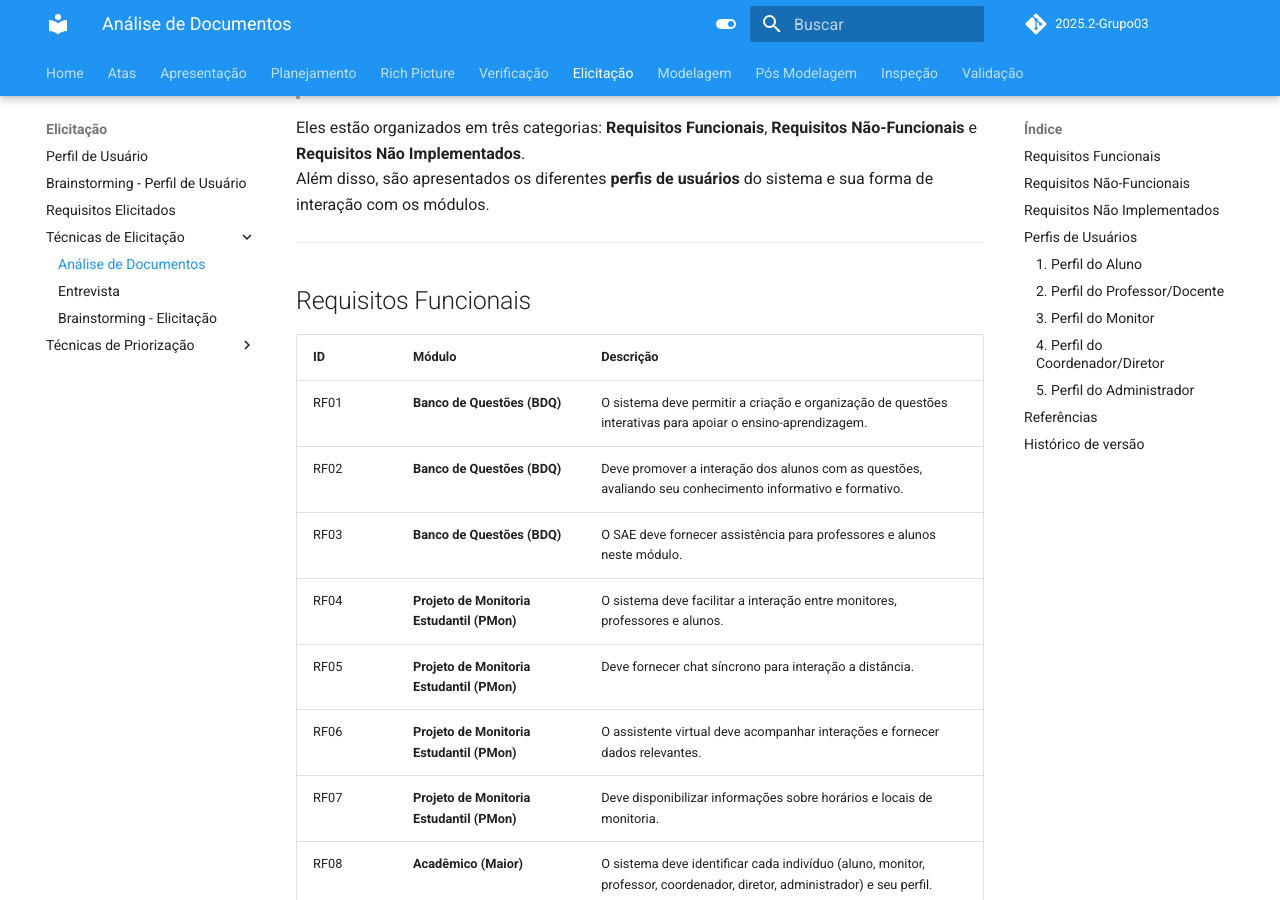
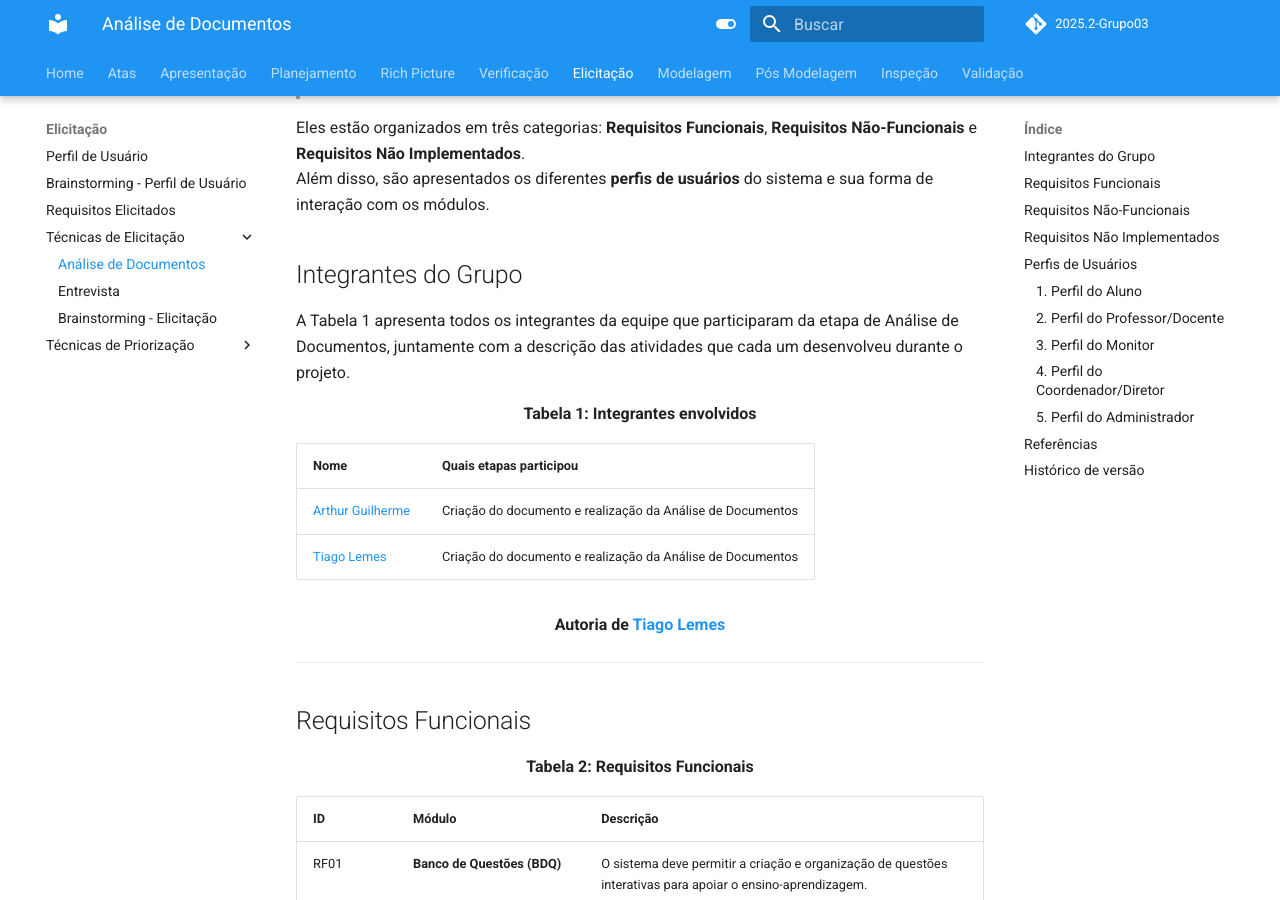
Before and after one commit to Requisitos-de-Software/2025.2-Grupo03, an MkDocs documentation site: the page built from docs/Elicitacao/analise_de_documentos.md, in a window 1280 px wide and 900 px high, scrolled down 391 px. Built offline with MkDocs 1.6.1 and Material for MkDocs 9.7.7, drawn with Linux system fonts in a browser that asks for light colours; comment, search, counter and statistics services are not loaded; some of the changed text lies outside the part shown.

Commit message:
Update analise_de_documentos.md

```diff
--- a/docs/Elicitacao/analise_de_documentos.md
+++ b/docs/Elicitacao/analise_de_documentos.md
@@ -12,9 +12,26 @@ A elicitação utilizou como base as seguintes páginas do SAE:
 Eles estão organizados em três categorias: **Requisitos Funcionais**, **Requisitos Não-Funcionais** e **Requisitos Não Implementados**.
 Além disso, são apresentados os diferentes **perfis de usuários** do sistema e sua forma de interação com os módulos.
 
+## Integrantes do Grupo
+
+A Tabela 1 apresenta todos os integrantes da equipe que participaram da etapa de Análise de Documentos, juntamente com a descrição das atividades que cada um desenvolveu durante o projeto.
+
+<div align="center"><strong>Tabela 1: Integrantes envolvidos</strong></div>
+
+| **Nome** | **Quais etapas participou** |
+|------|-------------------------|
+| [Arthur Guilherme](https://github.com/ArthurGuilher62) | Criação do documento e realização da Análise de Documentos |
+| [Tiago Lemes](https://github.com/TiagoTeixeira-2005) | Criação do documento e realização da Análise de Documentos |
+
+<div align="center">
+  <strong>Autoria de <a href="https://github.com/TiagoTeixeira-2005">Tiago Lemes</a></strong>
+</div>
+
 
 ---
 ## Requisitos Funcionais
+
+<div align="center"><strong>Tabela 2: Requisitos Funcionais</strong></div>
 
 | ID   | Módulo | Descrição |
 |------|--------|-----------|
@@ -54,6 +71,8 @@ Além disso, são apresentados os diferentes **perfis de usuários** do sistema
 
 ## Requisitos Não-Funcionais
 
+<div align="center"><strong>Tabela 3: Requisitos Não-Funcionais</strong></div>
+
 | ID  | Categoria     | Descrição |
 |-----|---------------|-----------|
 | RNF01 | **Usabilidade** | - A interface deve se adaptar automaticamente ao perfil de cada indivíduo (aluno, monitor, professor, etc.). |
@@ -74,6 +93,8 @@ Além disso, são apresentados os diferentes **perfis de usuários** do sistema
 
 ## Requisitos Não Implementados
 
+<div align="center"><strong>Tabela 4: Requisitos Não Implementados</strong></div>
+
 | Categoria | Descrição |
 |-----------|-----------|
 | **Novos Módulos e Integrações** | - Sistema de Recomendação de Conteúdo (já adicionado).<br>- Agente Inteligente (já adicionado).<br>- Interação com AVAs externos (ex.: Moodle). |
@@ -91,6 +112,9 @@ Além disso, são apresentados os diferentes **perfis de usuários** do sistema
 ## Perfis de Usuários
 
 ### 1. Perfil do Aluno
+
+<div align="center"><strong>Tabela 5: Perfil do Aluno</strong></div>
+
 | Campo | Descrição |
 |-------|-----------|
 | **Identificação** | Reconhecido pelo sistema, com perfil adaptado. |
@@ -104,6 +128,9 @@ Além disso, são apresentados os diferentes **perfis de usuários** do sistema
 ---
 
 ### 2. Perfil do Professor/Docente
+
+<div align="center"><strong>Tabela 6: Perfil do Professor/Docente</strong></div>
+
 | Campo | Descrição |
 |-------|-----------|
 | **Identificação** | Reconhecido pelo sistema. |
@@ -117,6 +144,9 @@ Além disso, são apresentados os diferentes **perfis de usuários** do sistema
 ---
 
 ### 3. Perfil do Monitor
+
+<div align="center"><strong>Tabela 7: Perfil do Monitor</strong></div>
+
 | Campo | Descrição |
 |-------|-----------|
 | **Identificação** | Reconhecido pelo sistema. |
@@ -130,6 +160,9 @@ Além disso, são apresentados os diferentes **perfis de usuários** do sistema
 ---
 
 ### 4. Perfil do Coordenador/Diretor
+
+<div align="center"><strong>Tabela 8: Perfil do Coordenador/Diretor</strong></div>
+
 | Campo | Descrição |
 |-------|-----------|
 | **Identificação** | Reconhecido pelo sistema. |
@@ -143,6 +176,9 @@ Além disso, são apresentados os diferentes **perfis de usuários** do sistema
 ---
 
 ### 5. Perfil do Administrador
+
+<div align="center"><strong>Tabela 9: Perfil do Administrador</strong></div>
+
 | Campo | Descrição |
 |-------|-----------|
 | **Identificação** | Reconhecido pelo sistema. |
@@ -165,5 +201,6 @@ SAE, Trabalhos Futuros. Disponível em: [https://sae.unb.br/ajudasae/conhecasae/
 
 | Versão | Data | Descrição | Autor(es) | Revisor |
 |--------|------|-----------|-----------|---------|
-| 1.0    | 20/09/2025 | Análise de Documentos | [Tiago Lemes](https://github.com/TiagoTeixeira-2005) e [Arthur Guilherme](https://github.com/ArthurGuilher62) | [Vilmar José](https://github.com/VilmarFagundes) |
-| 2.0    | 27/09/2025 | Alteração nas tabelas | [Felipe Guimaraes](https://github.com/felipegf1) | [Arthur Vieira](https://github.com/arthurhvieira1) |
+| 1.0    | 20/09/2025 | Criação da página de Análise de Documentos | [Tiago Lemes](https://github.com/TiagoTeixeira-2005) e [Arthur Guilherme](https://github.com/ArthurGuilher62) | [Vilmar José](https://github.com/VilmarFagundes) |
+| 1.1    | 27/09/2025 | Alteração nas tabelas | [Felipe Guimaraes](https://github.com/felipegf1) | [Arthur Vieira](https://github.com/arthurhvieira1) |
+| 1.2    | 07/11/2025 | Atualização da página | [Tiago Lemes](https://github.com/TiagoTeixeira-2005) | [Vilmar José](https://github.com/VilmarFagundes) |
```
